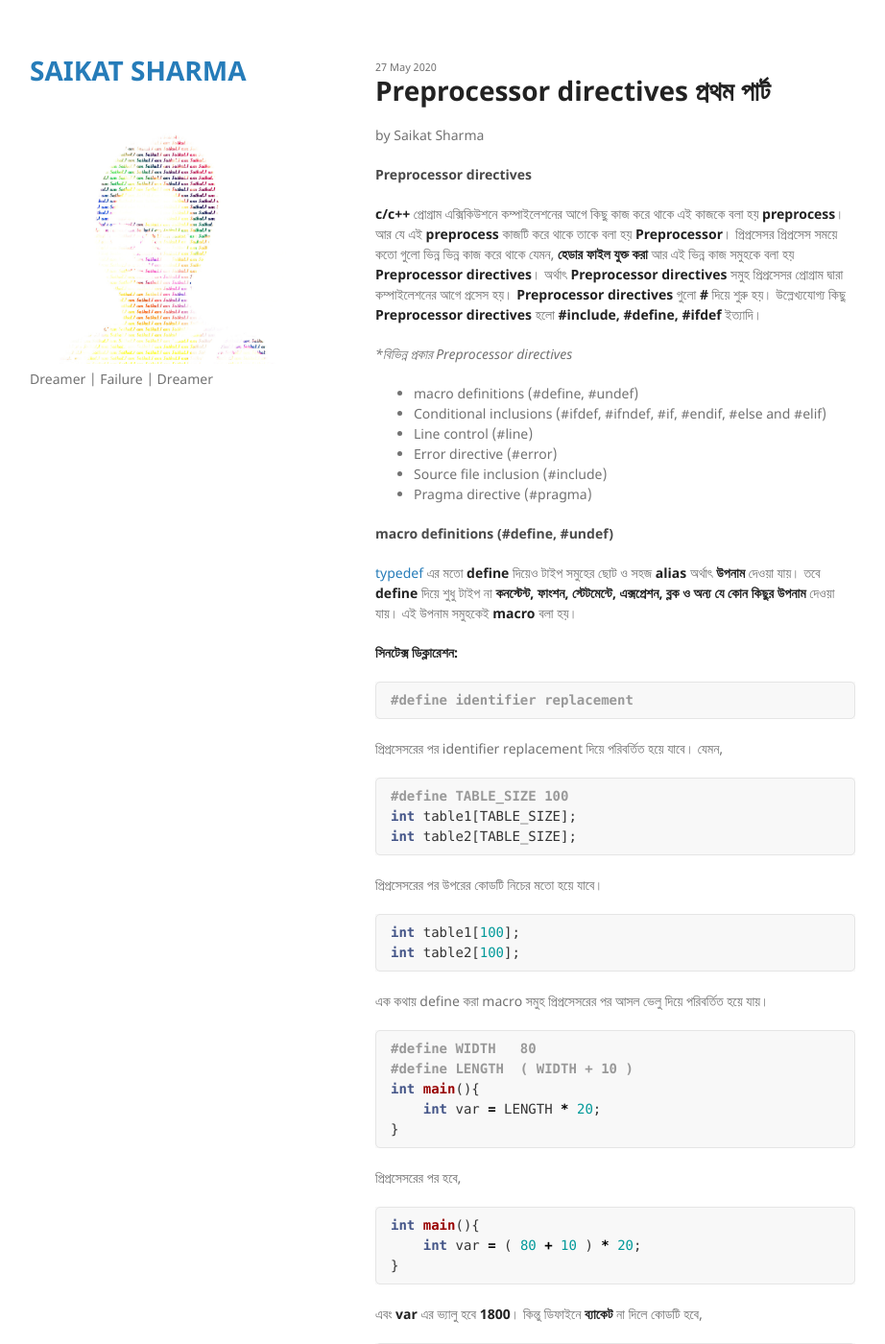
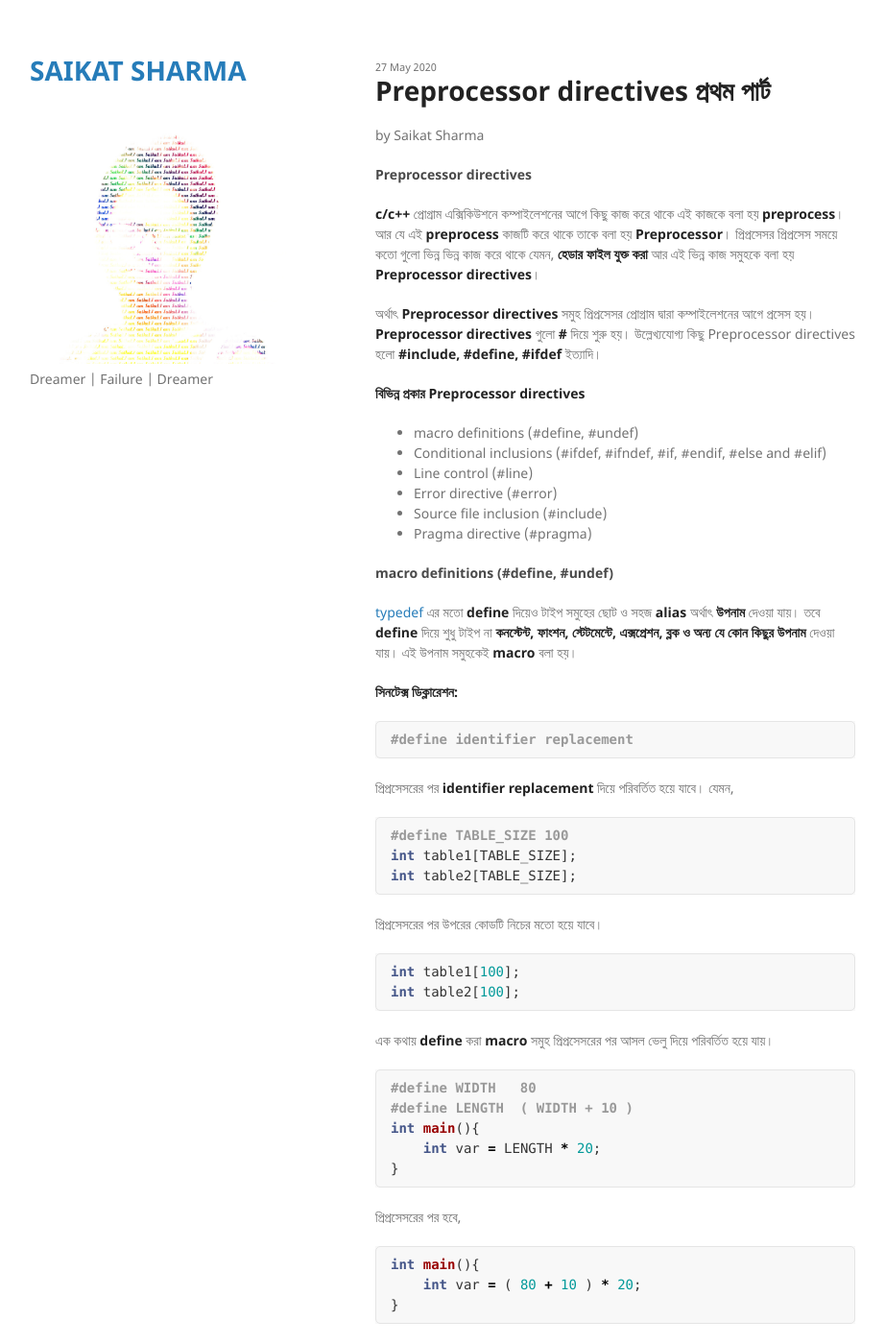
Before and after one commit to Saikat-S/Saikat-S.github.io, a Jekyll site: the page built from _posts/2020-05-27-Preprocessor-directives-part-one.md, in a window 1280 px wide and 1400 px high. Shown: the whole window at 96% size, without its empty margins (179-1101 px from the left). Built offline with Jekyll 4.4.1, drawn with Linux system fonts in a browser that asks for light colours.

````diff
--- a/_posts/2020-05-27-Preprocessor-directives-part-one.md
+++ b/_posts/2020-05-27-Preprocessor-directives-part-one.md
@@ -7,9 +7,10 @@ tags: c, c++, preprocessor directives
 
 #### Preprocessor directives
 **c/c++** প্রোগ্রাম এক্সিকিউশনে কম্পাইলেশনের আগে কিছু কাজ করে থাকে এই কাজকে বলা হয় **preprocess**। আর যে এই **preprocess** কাজটি করে থাকে তাকে বলা হয় **Preprocessor**। প্রিপ্রসেসর প্রিপ্রসেস সময়ে কতো গুলো ভিন্ন ভিন্ন কাজ করে থাকে যেমন, **হেডার ফাইল যুক্ত করা** আর এই ভিন্ন কাজ সমুহকে বলা হয় **Preprocessor directives**।
-অর্থাৎ  **Preprocessor directives** সমুহ প্রিপ্রসেসর প্রোগ্রাম দ্বারা কম্পাইলেশনের আগে প্রসেস হয়। **Preprocessor directives** গুলো **#** দিয়ে শুরু হয়। উল্লেখ্যযোগ্য কিছু **Preprocessor directives** হলো **#include, #define, #ifdef** ইত্যাদি।
 
-**বিভিন্ন প্রকার Preprocessor directives*
+অর্থাৎ  **Preprocessor directives** সমুহ প্রিপ্রসেসর প্রোগ্রাম দ্বারা কম্পাইলেশনের আগে প্রসেস হয়। **Preprocessor directives** গুলো **#** দিয়ে শুরু হয়। উল্লেখ্যযোগ্য কিছু Preprocessor directives হলো **#include, #define, #ifdef** ইত্যাদি।
+
+**বিভিন্ন প্রকার Preprocessor directives**
 - macro definitions (#define, #undef)
 - Conditional inclusions (#ifdef, #ifndef, #if, #endif, #else and #elif)
 - Line control (#line)
@@ -25,7 +26,7 @@ tags: c, c++, preprocessor directives
 #define identifier replacement
 ```
 
-প্রিপ্রসেসরের পর  identifier replacement  দিয়ে পরিবর্তিত হয়ে যাবে। যেমন,
+প্রিপ্রসেসরের পর  **identifier replacement**  দিয়ে পরিবর্তিত হয়ে যাবে। যেমন,
 
 ```c
 #define TABLE_SIZE 100
@@ -37,7 +38,7 @@ int table2[TABLE_SIZE];
 int table1[100];
 int table2[100];
 ```
-এক কথায়  define  করা macro সমুহ প্রিপ্রসেসরের  পর আসল ভেলু দিয়ে পরিবর্তিত হয়ে যায়।
+এক কথায়  **define** করা **macro** সমুহ প্রিপ্রসেসরের  পর আসল ভেলু দিয়ে পরিবর্তিত হয়ে যায়।
 ```c
 #define WIDTH   80
 #define LENGTH  ( WIDTH + 10 )
````
